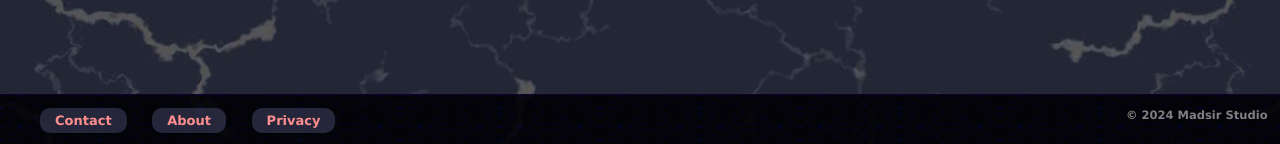
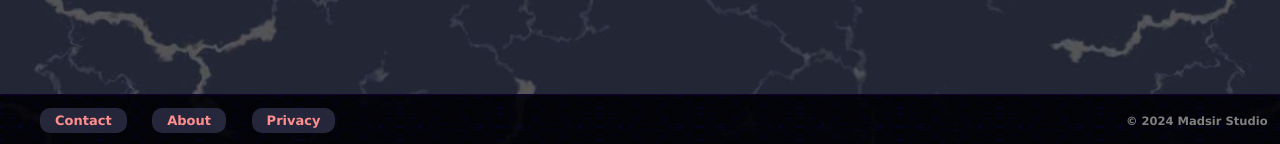
Before and after one commit to Madsir/madsirstudio.github.io, a Jekyll site: the page built from index.html, in a window 1280 px wide. Shown: the part 1037-1181 px from the top of the page. Built offline with Jekyll 4.4.1, drawn with Linux system fonts in a browser that asks for light colours.

Commit message:
Update default.html

```diff
--- a/_layouts/default.html
+++ b/_layouts/default.html
@@ -25,7 +25,7 @@ body {
   margin-left: auto;
     margin-right: 1%;
     color: gray;
-  align-text: center;
+  align-self: center;
 }
 .rightO {
    margin-top: 0;
```
